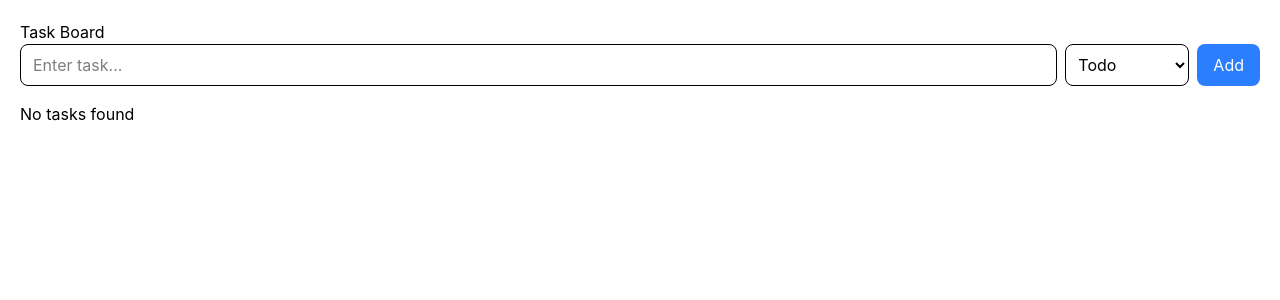
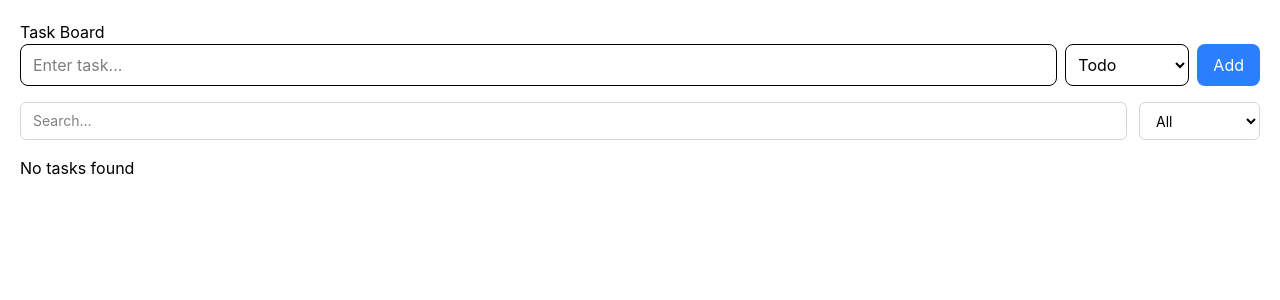
Before and after one commit to tranverse/task-board, a React (Vite) app: page / in a window 1280 px wide. Shown: the top 300 px of the page. Built offline with nearby package versions, Linux system fonts and the light colour scheme.

Commit message:
filter and search

```diff
--- a/src/App.jsx
+++ b/src/App.jsx
@@ -4,19 +4,48 @@ import TaskForm from "./components/TaskForm";
 import TaskList from "./components/TaskList";
 function App() {
   const [tasks, setTasks] = useState([]);
+  const [search, setSearch] = useState("");
+  const [statusFilter, setStatusFilter] = useState("all");
+
   const addTask = (task) => {
     setTasks([...tasks, task]);
   };
   const deleteTask = (id) => {
     setTasks(tasks.filter((t) => t.id !== id));
   };
+  const filteredTasks = tasks.filter((task) => {
+    const matchSearch = task.title.toLowerCase().includes(search.toLowerCase());
+
+    const matchStatus = statusFilter === "all" || task.status === statusFilter;
+
+    return matchSearch && matchStatus;
+  });
   return (
     <>
       <div style={{ padding: "20px" }}>
         <h1>Task Board</h1>
+        <TaskForm addTask={addTask} />
+        <div className="flex gap-3 mb-4">
+          <input
+            type="text"
+            placeholder="Search..."
+            value={search}
+            onChange={(e) => setSearch(e.target.value)}
+            className="flex-1 border border-gray-300 rounded-md px-3 py-2 text-sm focus:outline-none focus:border-blue-400"
+          />
 
-        <TaskForm addTask={addTask} />
-        <TaskList tasks={tasks} deleteTask={deleteTask} />
+          <select
+            value={statusFilter}
+            onChange={(e) => setStatusFilter(e.target.value)}
+            className="border border-gray-300 rounded-md px-3 py-2 text-sm focus:outline-none focus:border-blue-400"
+          >
+            <option value="all">All</option>
+            <option value="todo">Todo</option>
+            <option value="in-progress">In Progress</option>
+            <option value="done">Done</option>
+          </select>
+        </div>
+        <TaskList tasks={filteredTasks} deleteTask={deleteTask} />
       </div>
     </>
   );
```
